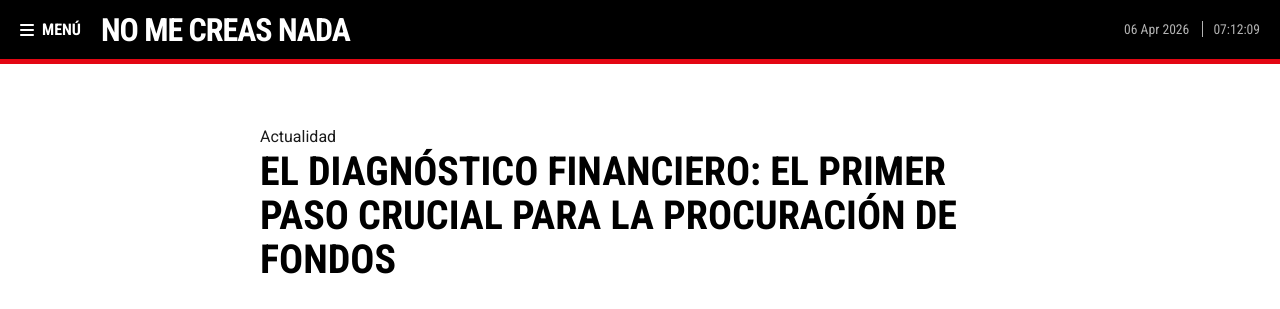
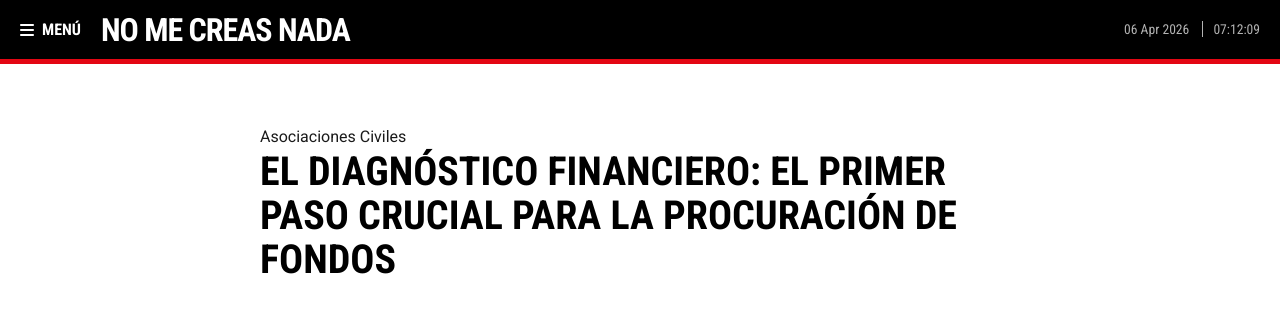
Before and after one commit to cafrhein/muro, a Jekyll site: the page built from _posts/2026-04-02-planificacion-anual-procuracion-fondos.md, in a window 1280 px wide and 900 px high. Shown: the top 309 px of the window. Built offline with Jekyll 4.4.1, drawn with Linux system fonts in a browser that asks for light colours.

Commit message:
Update 2026-04-02-planificacion-anual-procuracion-fondos.md

```diff
--- a/_posts/2026-04-02-planificacion-anual-procuracion-fondos.md
+++ b/_posts/2026-04-02-planificacion-anual-procuracion-fondos.md
@@ -1,7 +1,7 @@
 ---
 layout: post
 title: "EL DIAGNÓSTICO FINANCIERO: EL PRIMER PASO CRUCIAL PARA LA PROCURACIÓN DE FONDOS"
-category: Actualidad
+category: Asociaciones Civiles
 ---
 
 **Ciudad de México.** Para asegurar el éxito en la obtención de recursos, toda organización debe mirar primero hacia adentro. El Diagnóstico es el paso inicial y la piedra angular dentro de los requisitos para elaborar un exitoso Plan Anual de Procuración de Fondos. Esta fase fundamental permite comprender la situación financiera y material real de la institución antes de trazar cualquier objetivo o estrategia a futuro.
```
